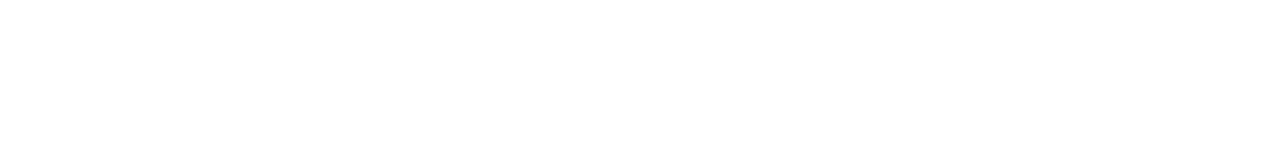
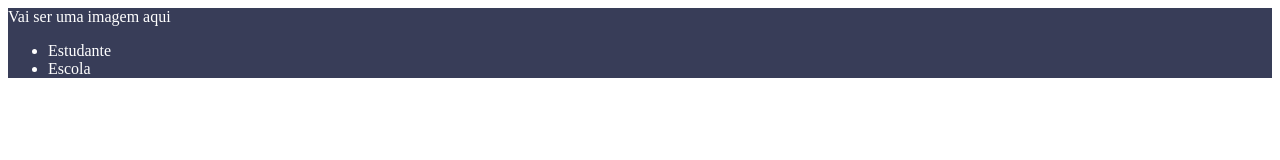
Before and after one commit to JC-DBR/jj, a plain HTML site: page index.html in a window 1280 px wide. Drawn offline with Linux system fonts and the light colour scheme.

Commit message:
Iniciei o cabeçalho

```diff
--- a/index.html
+++ b/index.html
@@ -4,8 +4,16 @@
     <meta charset="UTF-8">
     <meta http-equiv="X-UA-Compatible"content="IE=edge">
     <meta name="viewport" content="width=device-width, initial-scale=1.0">
+    <link rel="stylesheet" type="text/css" href="styles.css">
     <title>Document</title>
 </head>
+<header>
+   <hl>Vai ser uma imagem aqui</hl>
+<ul>
+    <li>Estudante</li>
+    <li>Escola</li>
+</ul>
+</header>
 <body>
 
 </body>
--- a/styles.css
+++ b/styles.css
@@ -0,0 +1,4 @@
+header {
+    background-color: #383D58;
+    color: white;
+    }
```
